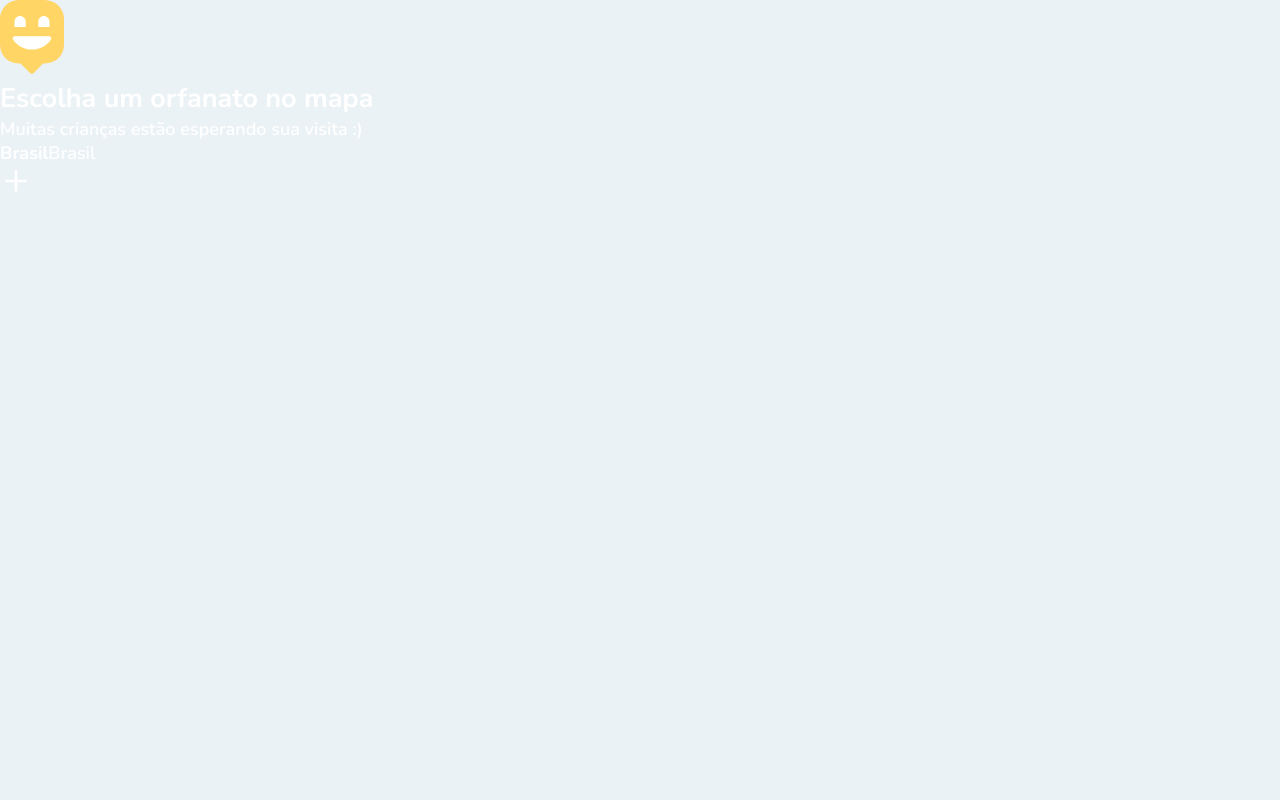
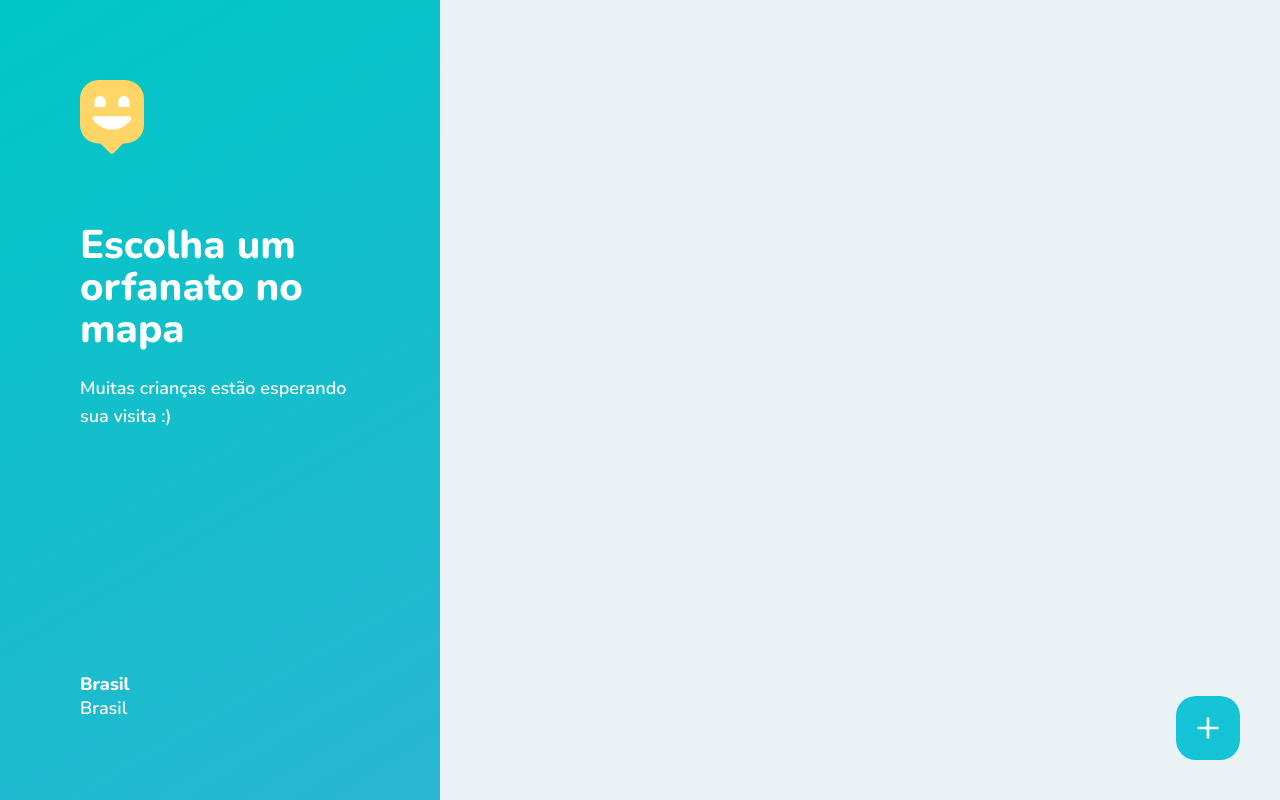
Before and after one commit to agftech/nlw-omnistack-happy, a React (Create React App) app in the folder web/: page /app in a window 1280 px wide. Built offline with nearby package versions, Linux system fonts and the light colour scheme; the HTML template or start-up script is replaced by a standard one.

Commit message:
:dizzy: style: add style to OrphanagesMap page

```diff
--- a/web/src/pages/OrphanagesMap.tsx
+++ b/web/src/pages/OrphanagesMap.tsx
@@ -3,6 +3,8 @@
 import { Link } from "react-router-dom";
 
 import mapMakerImg from '../images/map-marker-happy.svg'
+
+import '../styles/pages/orphanages-map.css';
 
 function OrphanagesMap() {
 	return (
--- /dev/null
+++ b/web/src/styles/pages/orphanages-map.css
@@ -0,0 +1,65 @@
+#page-map {
+	width: 100vw;
+	height: 100vh;
+
+	position: relative;
+	display: flex;
+}
+
+#page-map aside {
+	width: 440px;
+	background: linear-gradient(329.54deg, #29b6d1 0%, #00c7c7 100%);
+	padding: 80px;
+
+	display: flex;
+	flex-direction: column;
+	justify-content: space-between;
+}
+
+#page-map aside h2 {
+	font-size: 40px;
+	font-weight: 800;
+	line-height: 42px;
+	margin-top: 64px;
+}
+
+#page-map aside p {
+	line-height: 28px;
+	margin-top: 24px;
+}
+
+#page-map aside footer {
+	display: flex;
+	flex-direction: column;
+
+	line-height: 24px;
+}
+
+#page-map aside footer strong {
+	font-weight: 800;
+}
+
+#page-map .leaflet-container {
+	z-index: 5;
+}
+
+#page-map .create-orphanage {
+	position: absolute;
+	right: 40px;
+	bottom: 40px;
+
+	z-index: 10;
+
+	width: 64px;
+	height: 64px;
+	background: #15c3d6;
+	border-radius: 20px;
+
+	display: flex;
+	justify-content: center;
+	align-items: center;
+}
+
+#page-map .create-orphanage:hover {
+	background: #17d6eb;
+}
```
